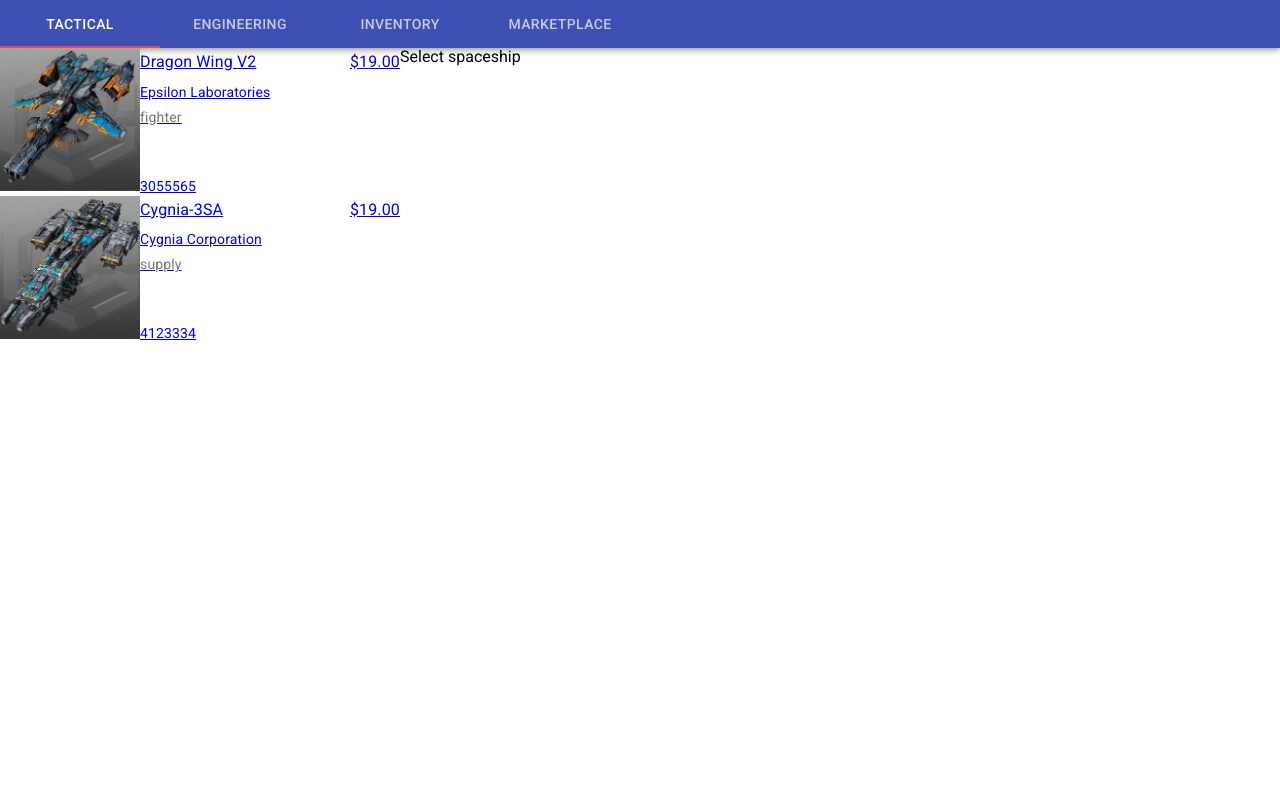
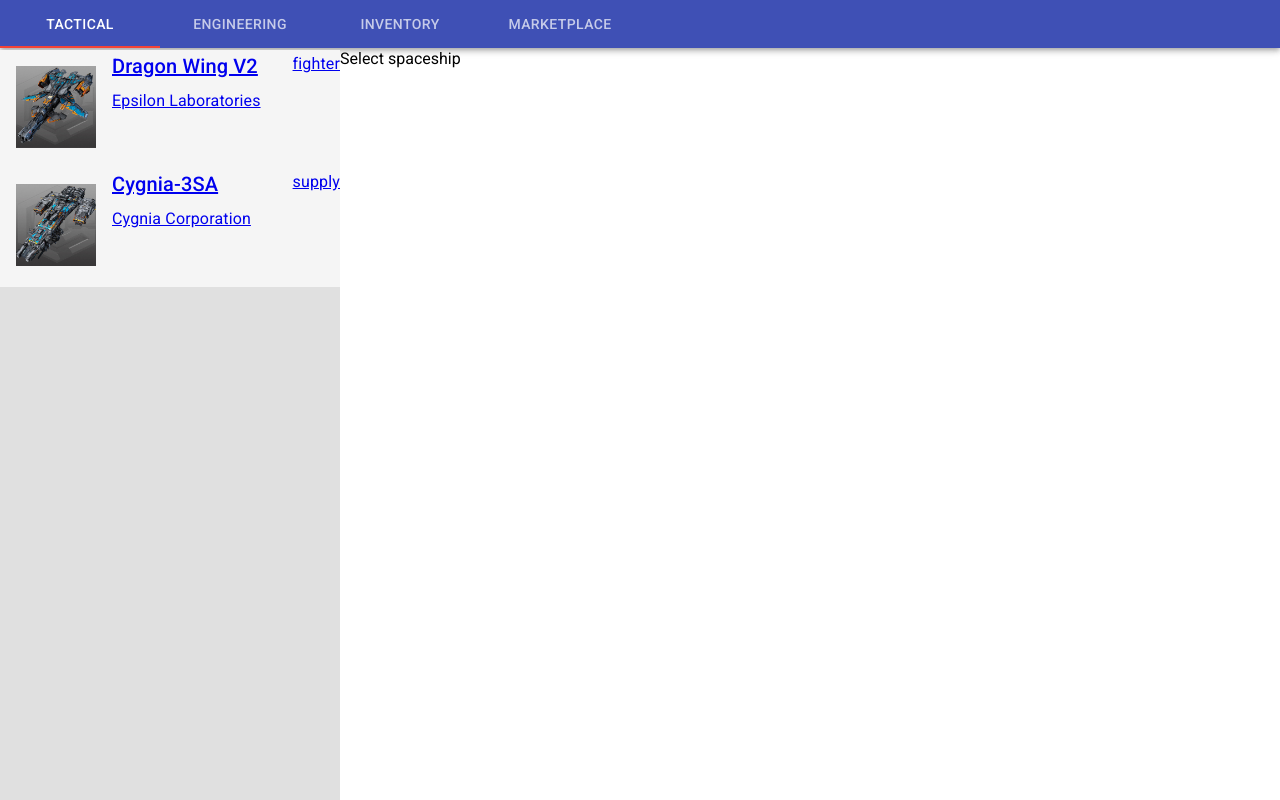
Before and after one commit to ibovegar/react-spacedock, a React (Create React App) app: page /engineering in a window 1280 px wide. Built offline with nearby package versions, Linux system fonts and the light colour scheme; data requests are answered from the project's data file.

Commit message:
set global layout

```diff
--- a/src/assets/css/styles.scss
+++ b/src/assets/css/styles.scss
@@ -1,3 +1,8 @@
 body {
   font-family: 'Roboto', sans-serif;
+  height: 100vh;
 }
+
+#root {
+  height: 100%;
+}
--- a/src/components/layout/layout.component.tsx
+++ b/src/components/layout/layout.component.tsx
@@ -1,6 +1,7 @@
 import React, { ReactNode } from 'react';
 import { withRouter, RouteComponentProps } from 'react-router-dom';
-import { Tabs, Tab, AppBar } from '@material-ui/core';
+import { Tabs, Tab, AppBar, Box } from '@material-ui/core';
+// import classes from './layout.module.scss';
 
 interface IProps extends RouteComponentProps {
   authenticated: boolean;
@@ -17,7 +18,8 @@ const Layout: React.FC<IProps> = props => {
   };
 
   return (
-    <>
+    <Box display="flex" height="100%" flexDirection="column">
+      <Box height={50}>
         <AppBar position="static">
           <Tabs value={value} onChange={handleChange}>
             <Tab label="Tactical" value="/" />
@@ -26,9 +28,10 @@ const Layout: React.FC<IProps> = props => {
             <Tab label="Marketplace" value="/marketplace" />
           </Tabs>
         </AppBar>
+      </Box>
       {/* <aside>Sidenav</aside> */}
-      <main>{children}</main>
-    </>
+      <Box flex={1}>{children}</Box>
+    </Box>
   );
 };
 
--- a/src/components/spaceship-list/spaceship-card/spaceship-card.component.tsx
+++ b/src/components/spaceship-list/spaceship-card/spaceship-card.component.tsx
@@ -2,7 +2,7 @@ import React from 'react';
 import { ISpaceship } from 'models';
 import Grid from '@material-ui/core/Grid';
 import Typography from '@material-ui/core/Typography';
-// import image from 'assets/images/space1.jpg';
+import { Box } from '@material-ui/core';
 
 interface IProps {
   spaceship: ISpaceship;
@@ -12,31 +12,27 @@ const SpaceshipCard: React.FC<IProps> = ({ spaceship }) => {
   return (
     <Grid container>
       <Grid item>
-        <img
-          width="140"
-          alt="spaceship"
-          src={`${process.env.PUBLIC_URL}/images/${spaceship.registry}.jpg`}
-        />
+        <Box p={2}>
+          <img
+            width="80"
+            alt="spaceship"
+            src={`${process.env.PUBLIC_URL}/images/${spaceship.registry}.jpg`}
+          />
+        </Box>
       </Grid>
       <Grid item sm container>
         <Grid item xs container direction="column">
           <Grid item xs>
-            <Typography gutterBottom variant="subtitle1">
+            <Typography gutterBottom variant="h6">
               {spaceship.name}
             </Typography>
-            <Typography variant="body2" gutterBottom>
+            <Typography variant="body1" gutterBottom>
               {spaceship.manufacturer}
             </Typography>
-            <Typography variant="body2" color="textSecondary">
-              {spaceship.type}
-            </Typography>
-          </Grid>
-          <Grid item>
-            <Typography variant="body2">{spaceship.price}</Typography>
           </Grid>
         </Grid>
         <Grid item>
-          <Typography variant="subtitle1">$19.00</Typography>
+          <Typography variant="subtitle1">{spaceship.type}</Typography>
         </Grid>
       </Grid>
     </Grid>
--- a/src/components/spaceship-list/spaceship-list.component.tsx
+++ b/src/components/spaceship-list/spaceship-list.component.tsx
@@ -2,6 +2,7 @@ import React from 'react';
 import { Link } from 'react-router-dom';
 import { ISpaceship } from 'models';
 import SpaceshipCard from './spaceship-card/spaceship-card.component';
+import { Box } from '@material-ui/core';
 
 interface IStateProps {
   spaceships: ISpaceship[];
@@ -14,14 +15,15 @@ const SpaceshipList: React.FC<IStateProps> = props => {
   return (
     <>
       {spaceships.map((spaceship: ISpaceship) => (
+        <Box key={spaceship.id} bgcolor="grey.100">
           <Link
-          key={spaceship.id}
             to={`/engineering/${spaceship.id}`}
             onClick={onSpacecraftClick}
             id={spaceship.id}
           >
             <SpaceshipCard spaceship={spaceship} />
           </Link>
+        </Box>
       ))}
     </>
   );
--- a/src/components/spaceship-stats/spaceship-stats.component.tsx
+++ b/src/components/spaceship-stats/spaceship-stats.component.tsx
@@ -14,27 +14,25 @@ const SpaceshipStats: React.FC<IProps> = ({ spacecraft }) => {
     <>
       <Box m={2}>
         <Typography variant="body1">
-          <div>
           <strong>Name:</strong> {spacecraft.name}
-          </div>
-          <div>
+        </Typography>
+        <Typography variant="body1">
           <strong>Type:</strong> {spacecraft.type}
-          </div>
-          <div>
+        </Typography>
+        <Typography variant="body1">
           <strong>Manufacturer:</strong> {spacecraft.manufacturer}
-          </div>
-          <div>
+        </Typography>
+        <Typography variant="body1">
           <strong>Manufactured:</strong> {spacecraft.manufactured}
-          </div>
-          <div>
+        </Typography>
+        <Typography variant="body1">
           <strong>Height:</strong> {spacecraft.height}
-          </div>
-          <div>
+        </Typography>
+        <Typography variant="body1">
           <strong>Length:</strong> {spacecraft.length}
-          </div>
-          <div>
+        </Typography>
+        <Typography variant="body1">
           <strong>Registry:</strong> {spacecraft.registry}
-          </div>
         </Typography>
       </Box>
       <Box m={2}>
--- a/src/pages/Engineering/engineering.page.tsx
+++ b/src/pages/Engineering/engineering.page.tsx
@@ -29,8 +29,8 @@ class Engineering extends React.Component<interfaces.IProps, {}> {
     }
 
     return (
-      <Box display="flex">
-        <Box width={400}>
+      <Box display="flex" height="100%">
+        <Box width={340} bgcolor="grey.300" height="100%">
           <SpaceshipList
             spaceships={spacecrafts}
             onSpacecraftClick={this.handleSelectSpacecraft}
```
Lines whose indentation alone changed are shown as unchanged.
